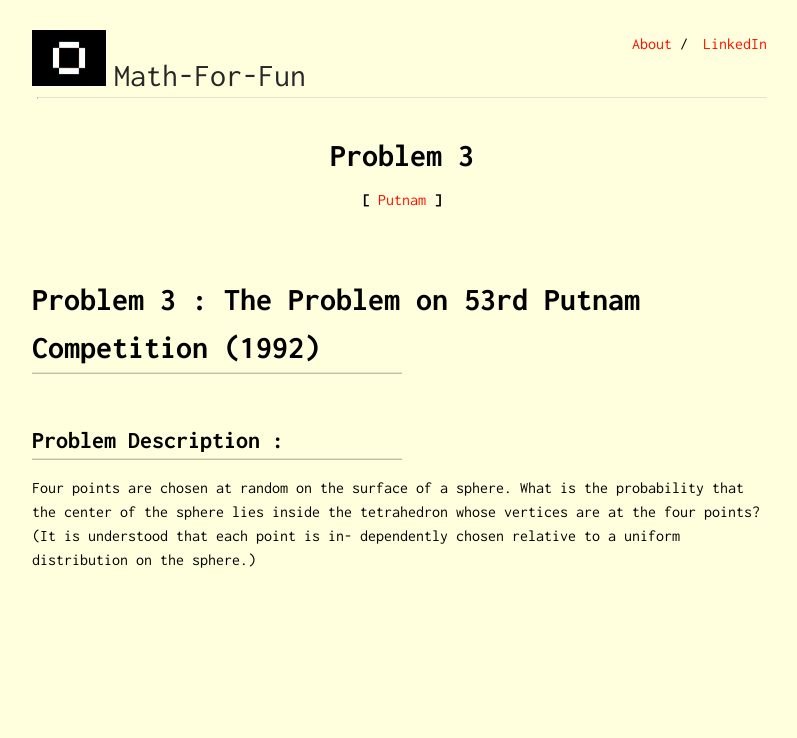
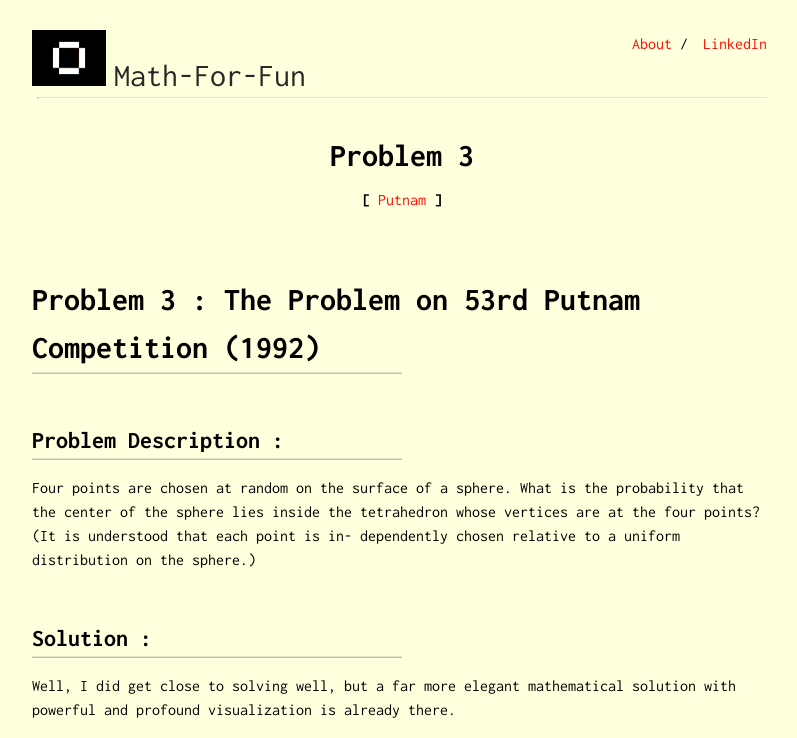
Before and after one commit to Oscuro-Phoenix/math-for-fun, a Jekyll site: the page built from _posts/2020-05-14-Problem-3.md, in a window 1280 px wide. Shown: the top 738 px of the page, without its empty margins (238-1035 px from the left). Built offline with Jekyll 4.4.1, drawn with Linux system fonts in a browser that asks for light colours; grey boxes are pictures that could not be loaded.

Commit message:
Prob 3 Up 6

```diff
--- a/_posts/2020-05-14-Problem-3.md
+++ b/_posts/2020-05-14-Problem-3.md
@@ -8,3 +8,9 @@
 
 ## Problem Description :
 Four points are chosen at random on the surface of a sphere. What is the probability that the center of the sphere lies inside the tetrahedron whose vertices are at the four points? (It is understood that each point is in- dependently chosen relative to a uniform distribution on the sphere.)
+
+## Solution :
+
+Well, I did get close to solving well, but a far more elegant mathematical solution with powerful and profound visualization is already there.
+
+<iframe width="560" height="315" src="https://www.youtube.com/embed/OkmNXy7er84" frameborder="0" allow="accelerometer; autoplay; encrypted-media; gyroscope; picture-in-picture" allowfullscreen></iframe>
```
